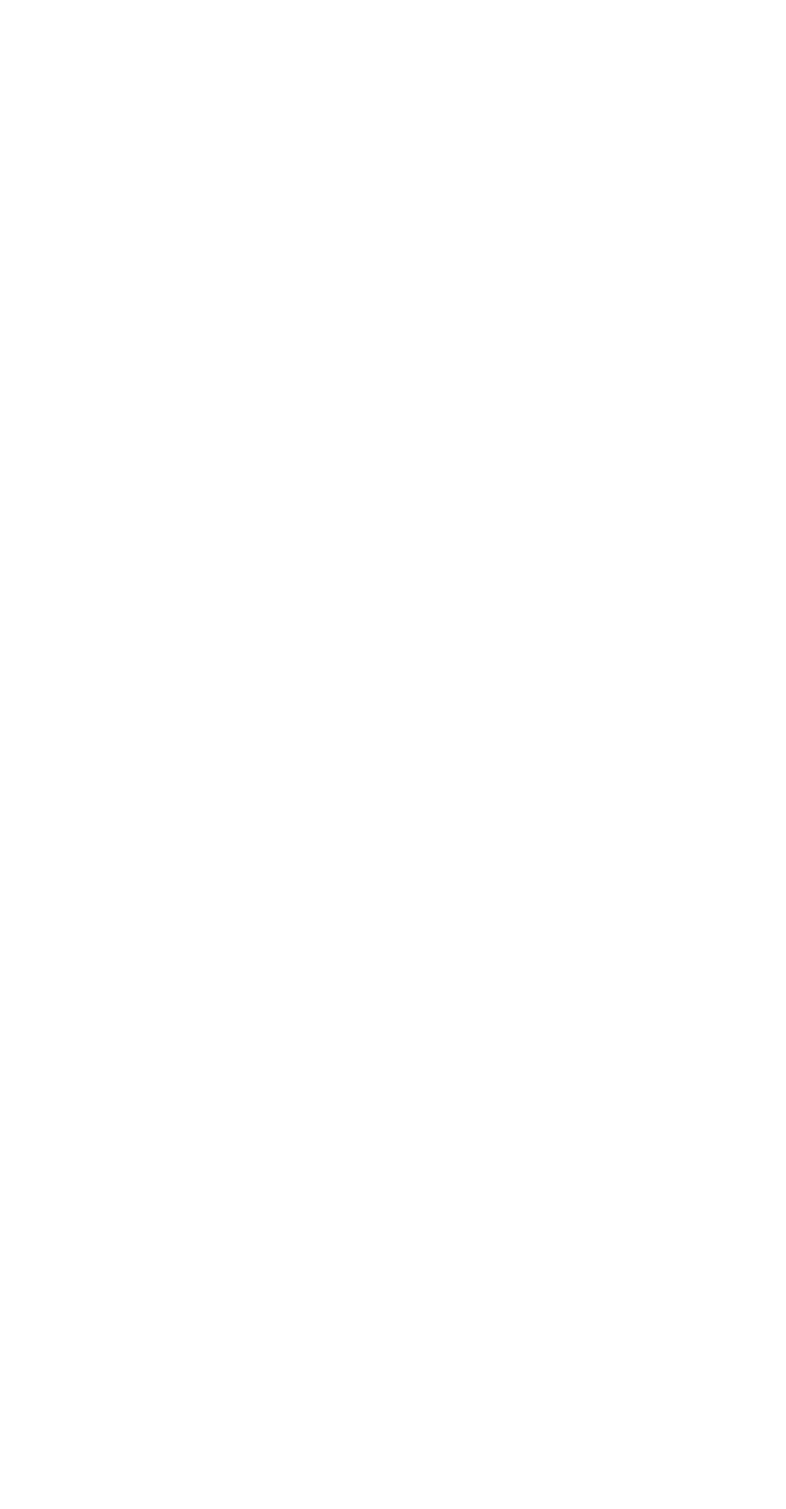
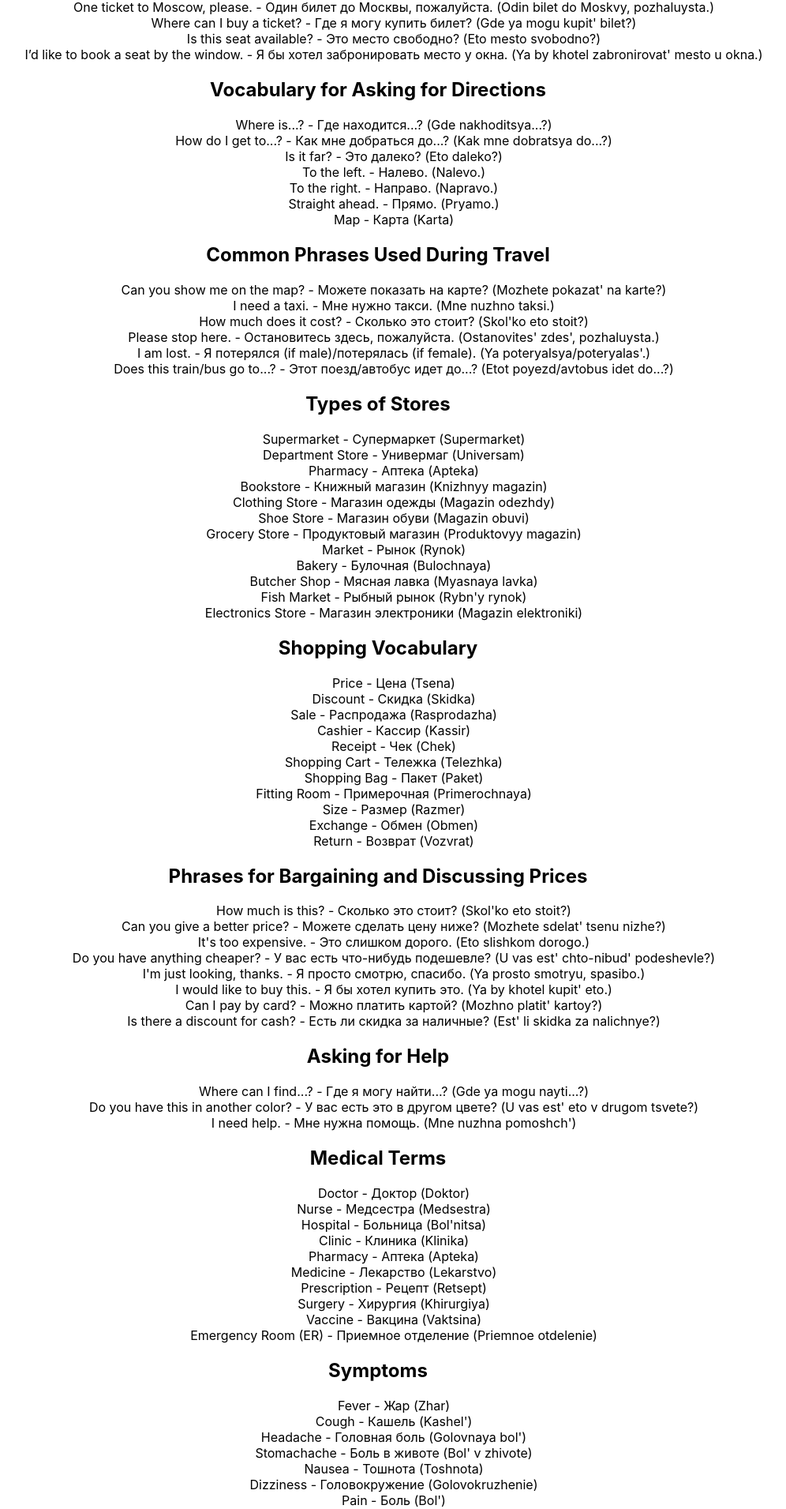
Before and after one commit to Mudpadans/MotherRussia, a React (Create React App) app in the folder mother-russia/: page /Wordlists/Intermediate in a window 1280 px wide. Shown: the part 569-2480 px from the top of the page at 79% size, without its empty margins (161-1157 px from the left). Before the commit the page ends 800 px from the top, so only its background shows below. Built offline with nearby package versions, Linux system fonts and the light colour scheme.

Commit message:
oh look, more words

```diff
--- a/mother-russia/src/Components/Wordlists/IntermediateWordList.css
+++ b/mother-russia/src/Components/Wordlists/IntermediateWordList.css
@@ -0,0 +1,3 @@
+ul {
+    list-style-type: none;
+}
--- a/mother-russia/src/Components/Wordlists/IntermediateWordList.js
+++ b/mother-russia/src/Components/Wordlists/IntermediateWordList.js
@@ -23,6 +23,130 @@ function IntermediateWordList() {
                         <li>Delayed - Задержан (Zaderzhan)</li>
                         <li>Cancelled - Отменен (Otmenen)</li>
                     </ul>
+                <h2>Common Phrases for Buying Tickets</h2>
+                    <ul>
+                        <li>One ticket to Moscow, please. - Один билет до Москвы, пожалуйста. (Odin bilet do Moskvy, pozhaluysta.)</li>
+                        <li>Where can I buy a ticket? - Где я могу купить билет? (Gde ya mogu kupit' bilet?)</li>
+                        <li>Is this seat available? - Это место свободно? (Eto mesto svobodno?)</li>
+                        <li>I’d like to book a seat by the window. - Я бы хотел забронировать место у окна. (Ya by khotel zabronirovat' mesto u okna.)</li>
+                    </ul>
+                <h2>Vocabulary for Asking for Directions</h2>
+                    <ul>
+                        <li>Where is...? - Где находится...? (Gde nakhoditsya...?)</li>
+                        <li>How do I get to...? - Как мне добраться до...? (Kak mne dobratsya do...?)</li>
+                        <li>Is it far? - Это далеко? (Eto daleko?)</li>
+                        <li>To the left. - Налево. (Nalevo.)</li>
+                        <li>To the right. - Направо. (Napravo.)</li>
+                        <li>Straight ahead. - Прямо. (Pryamo.)</li>
+                        <li>Map - Карта (Karta)</li>
+                    </ul>
+                <h2>Common Phrases Used During Travel</h2>
+                    <ul>
+                        <li>Can you show me on the map? - Можете показать на карте? (Mozhete pokazat' na karte?)</li>
+                        <li>I need a taxi. - Мне нужно такси. (Mne nuzhno taksi.)</li>
+                        <li>How much does it cost? - Сколько это стоит? (Skol'ko eto stoit?)</li>
+                        <li>Please stop here. - Остановитесь здесь, пожалуйста. (Ostanovites' zdes', pozhaluysta.)</li>
+                        <li>I am lost. - Я потерялся (if male)/потерялась (if female). (Ya poteryalsya/poteryalas'.)</li>
+                        <li>Does this train/bus go to...? - Этот поезд/автобус идет до...? (Etot poyezd/avtobus idet do...?)</li>
+                    </ul>
+                <h2>Types of Stores</h2>
+                    <ul>
+                        <li>Supermarket - Супермаркет (Supermarket)</li>
+                        <li>Department Store - Универмаг (Universam)</li>
+                        <li>Pharmacy - Аптека (Apteka)</li>
+                        <li>Bookstore - Книжный магазин (Knizhnyy magazin)</li>
+                        <li>Clothing Store - Магазин одежды (Magazin odezhdy)</li>
+                        <li>Shoe Store - Магазин обуви (Magazin obuvi)</li>
+                        <li>Grocery Store - Продуктовый магазин (Produktovyy magazin)</li>
+                        <li>Market - Рынок (Rynok)</li>
+                        <li>Bakery - Булочная (Bulochnaya)</li>
+                        <li>Butcher Shop - Мясная лавка (Myasnaya lavka)</li>
+                        <li>Fish Market - Рыбный рынок (Rybn'y rynok)</li>
+                        <li>Electronics Store - Магазин электроники (Magazin elektroniki)</li>
+                    </ul>
+                <h2>Shopping Vocabulary</h2>
+                    <ul>
+                        <li>Price - Цена (Tsena)</li>
+                        <li>Discount - Скидка (Skidka)</li>
+                        <li>Sale - Распродажа (Rasprodazha)</li>
+                        <li>Cashier - Кассир (Kassir)</li>
+                        <li>Receipt - Чек (Chek)</li>
+                        <li>Shopping Cart - Тележка (Telezhka)</li>
+                        <li>Shopping Bag - Пакет (Paket)</li>
+                        <li>Fitting Room - Примерочная (Primerochnaya)</li>
+                        <li>Size - Размер (Razmer)</li>
+                        <li>Exchange - Обмен (Obmen)</li>
+                        <li>Return - Возврат (Vozvrat)</li>
+                    </ul>
+                <h2>Phrases for Bargaining and Discussing Prices</h2>
+                    <ul>
+                        <li>How much is this? - Сколько это стоит? (Skol'ko eto stoit?)</li>
+                        <li>Can you give a better price? - Можете сделать цену ниже? (Mozhete sdelat' tsenu nizhe?)</li>
+                        <li>It's too expensive. - Это слишком дорого. (Eto slishkom dorogo.)</li>
+                        <li>Do you have anything cheaper? - У вас есть что-нибудь подешевле? (U vas est' chto-nibud' podeshevle?)</li>
+                        <li>I'm just looking, thanks. - Я просто смотрю, спасибо. (Ya prosto smotryu, spasibo.)</li>
+                        <li>I would like to buy this. - Я бы хотел купить это. (Ya by khotel kupit' eto.)</li>
+                        <li>Can I pay by card? - Можно платить картой? (Mozhno platit' kartoy?)</li>
+                        <li>Is there a discount for cash? - Есть ли скидка за наличные? (Est' li skidka za nalichnye?)</li>
+                    </ul>
+                <h2>Asking for Help</h2>
+                    <ul>
+                        <li>Where can I find...? - Где я могу найти...? (Gde ya mogu nayti...?)</li>
+                        <li>Do you have this in another color? - У вас есть это в другом цвете? (U vas est' eto v drugom tsvete?)</li>
+                        <li>I need help. - Мне нужна помощь. (Mne nuzhna pomoshch')</li>
+                    </ul>
+                <h2>Medical Terms</h2>
+                    <ul>
+                        <li>Doctor - Доктор (Doktor)</li>
+                        <li>Nurse - Медсестра (Medsestra)</li>
+                        <li>Hospital - Больница (Bol'nitsa)</li>
+                        <li>Clinic - Клиника (Klinika)</li>
+                        <li>Pharmacy - Аптека (Apteka)</li>
+                        <li>Medicine - Лекарство (Lekarstvo)</li>
+                        <li>Prescription - Рецепт (Retsept)</li>
+                        <li>Surgery - Хирургия (Khirurgiya)</li>
+                        <li>Vaccine - Вакцина (Vaktsina)</li>
+                        <li>Emergency Room (ER) - Приемное отделение (Priemnoe otdelenie)</li>
+                    </ul>
+                <h2>Symptoms</h2>
+                    <ul>
+                        <li>Fever - Жар (Zhar)</li>
+                        <li>Cough - Кашель (Kashel')</li>
+                        <li>Headache - Головная боль (Golovnaya bol')</li>
+                        <li>Stomachache - Боль в животе (Bol' v zhivote)</li>
+                        <li>Nausea - Тошнота (Toshnota)</li>
+                        <li>Dizziness - Головокружение (Golovokruzhenie)</li>
+                        <li>Pain - Боль (Bol')</li>
+                        <li>Injury - Травма (Travma)</li>
+                        <li>Allergy - Аллергия (Allergiya)</li>
+                        <li>Cold - Простуда (Prostuda)</li>
+                    </ul>
+                <h2>Pharmacy Essentials</h2>
+                    <ul>
+                        <li>Painkiller - Обезболивающее (Obezbolivayushchee)</li>
+                        <li>Antibiotic - Антибиотик (Antibiotik)</li>
+                        <li>Bandage - Бинт (Bint)</li>
+                        <li>Antiseptic - Антисептик (Antiseptik)</li>
+                        <li>Thermometer - Термометр (Termometr)</li>
+                        <li>Cough Syrup - Сироп от кашля (Sirop ot kashlya)</li>
+                        <li>Vitamins - Витамины (Vitaminy)</li>
+                    </ul>
+                <h2>Discussing Emergencies</h2>
+                    <ul>
+                        <li>I need a doctor. - Мне нужен доктор. (Mne nuzhen doktor.)</li>
+                        <li>Call an ambulance! - Вызовите скорую помощь! (Vyzyvite skoruyu pomosh'!)</li>
+                        <li>It's an emergency. - Это чрезвычайная ситуация. (Eto chrezvychaynaya situatsiya.)</li>
+                        <li>I'm allergic to... - У меня аллергия на... (U menya allergiya na...)</li>
+                        <li>I feel sick. - Мне плохо. (Mne ploho.)</li>
+                    </ul>
+                <h2>Talking to Doctors</h2>
+                    <ul>
+                        <li>What’s wrong with me? - Что со мной? (Chto so mnoy?)</li>
+                        <li>It hurts here. - Здесь болит. (Zdes' bolit.)</li>
+                        <li>I have been feeling... - Я чувствую... (Ya chuvstvuyu...)</li>
+                        <li>How long should I take this medicine? - Как долго мне принимать это лекарство? (Kak dolgo mne prinimat' eto lekarstvo?)</li>
+                        <li>Are there any side effects? - Есть ли побочные эффекты? (Est' li pobochnye effekty?)</li>
+                    </ul>
         </div>
     )
 }
```
